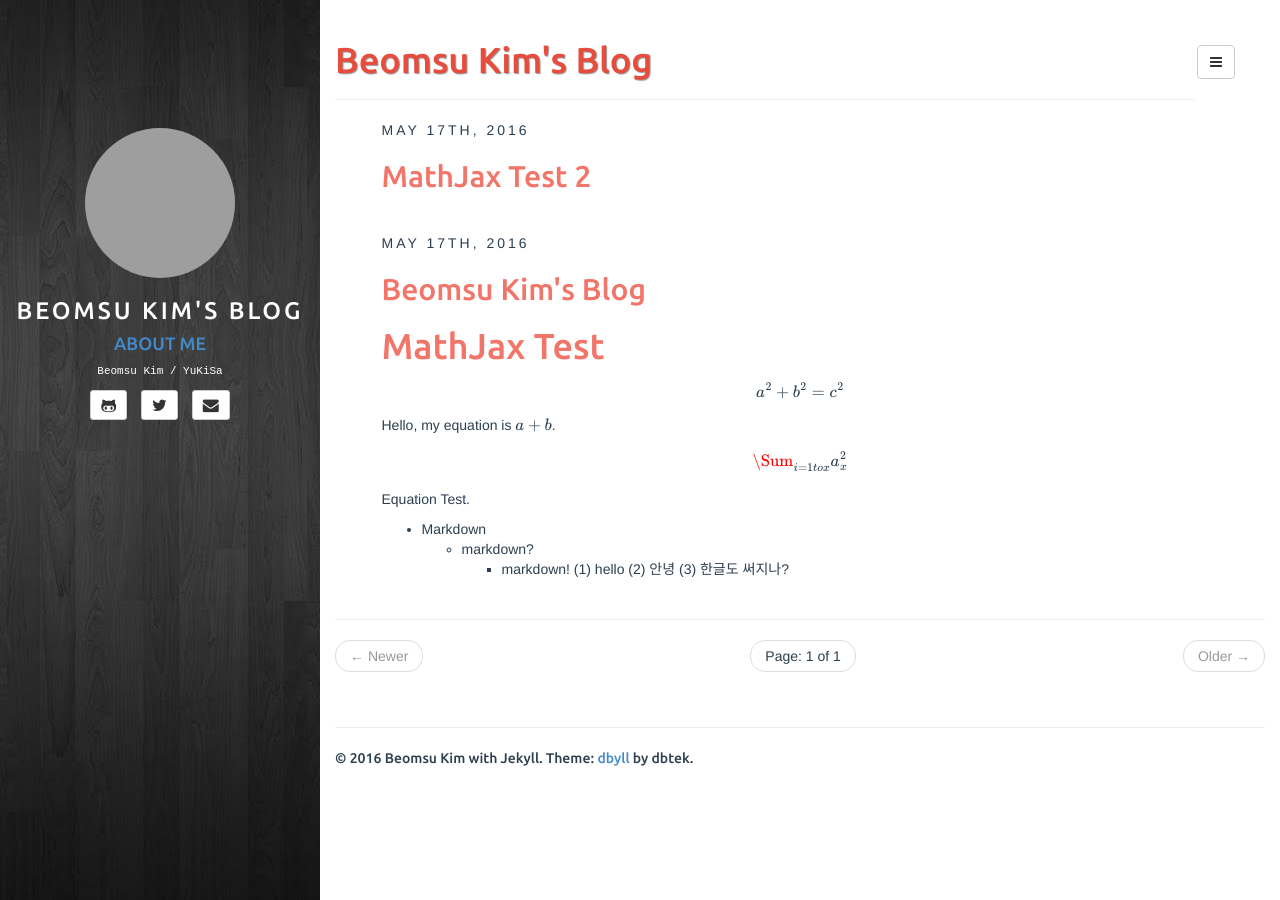
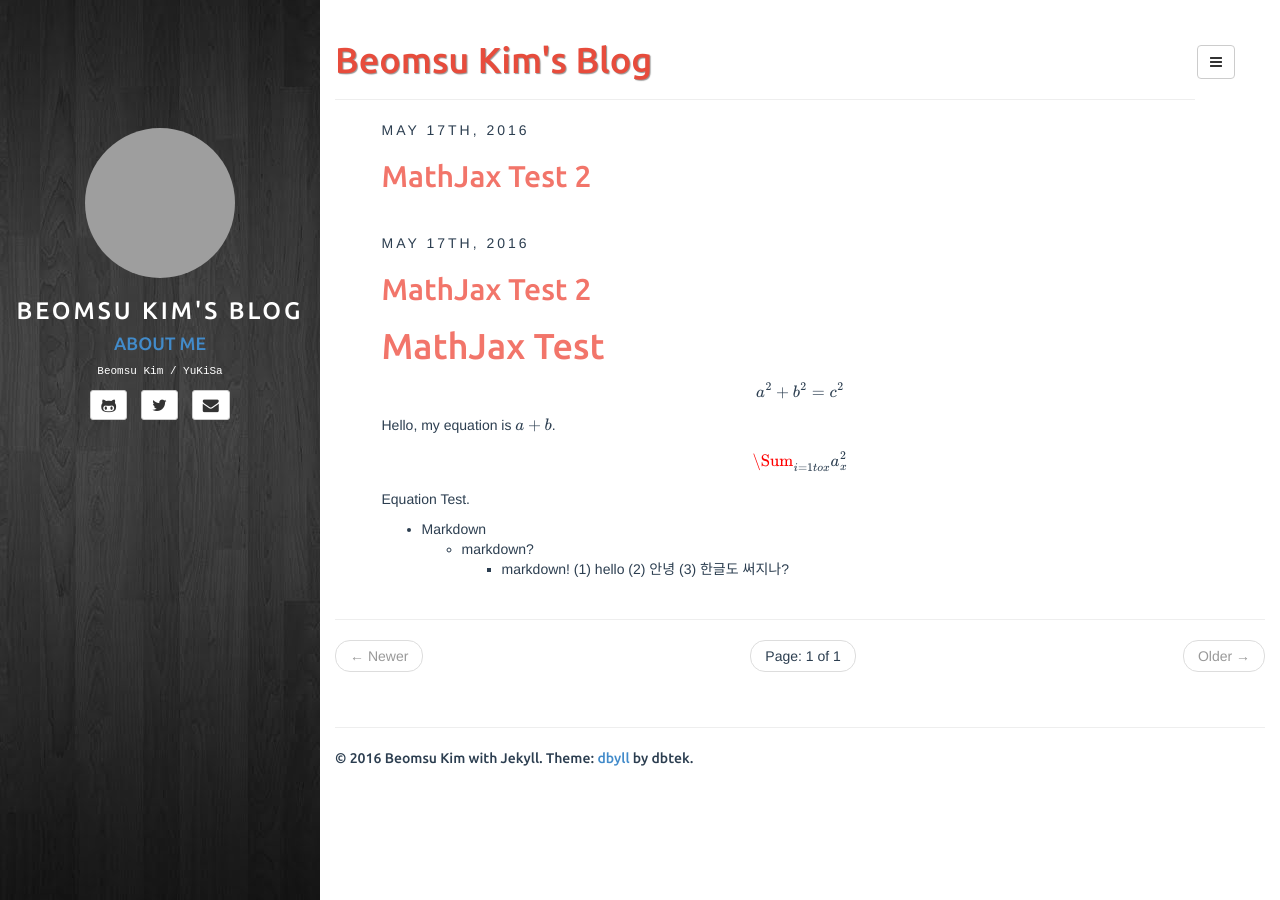
Before and after one commit to shuuki4/shuuki4.github.io, a Jekyll site: the page built from index.html, in a window 1280 px wide. Built offline with Jekyll 4.4.1, drawn with Linux system fonts in a browser that asks for light colours; Markdown is read by kramdown in place of the engine named in the settings; formulas are drawn with MathJax 3; the list of posts is cut into pages by our own code; grey boxes are pictures that could not be loaded.

Commit message:
mathjax test

```diff
--- a/_posts/2016-05-17-MathJax-Test.md
+++ b/_posts/2016-05-17-MathJax-Test.md
@@ -1,3 +1,9 @@
+---
+layout: post
+title: MathJax Test 2
+categories : [test]
+tags : [mathjax, test]
+---
 
 # MathJax Test
 
```
